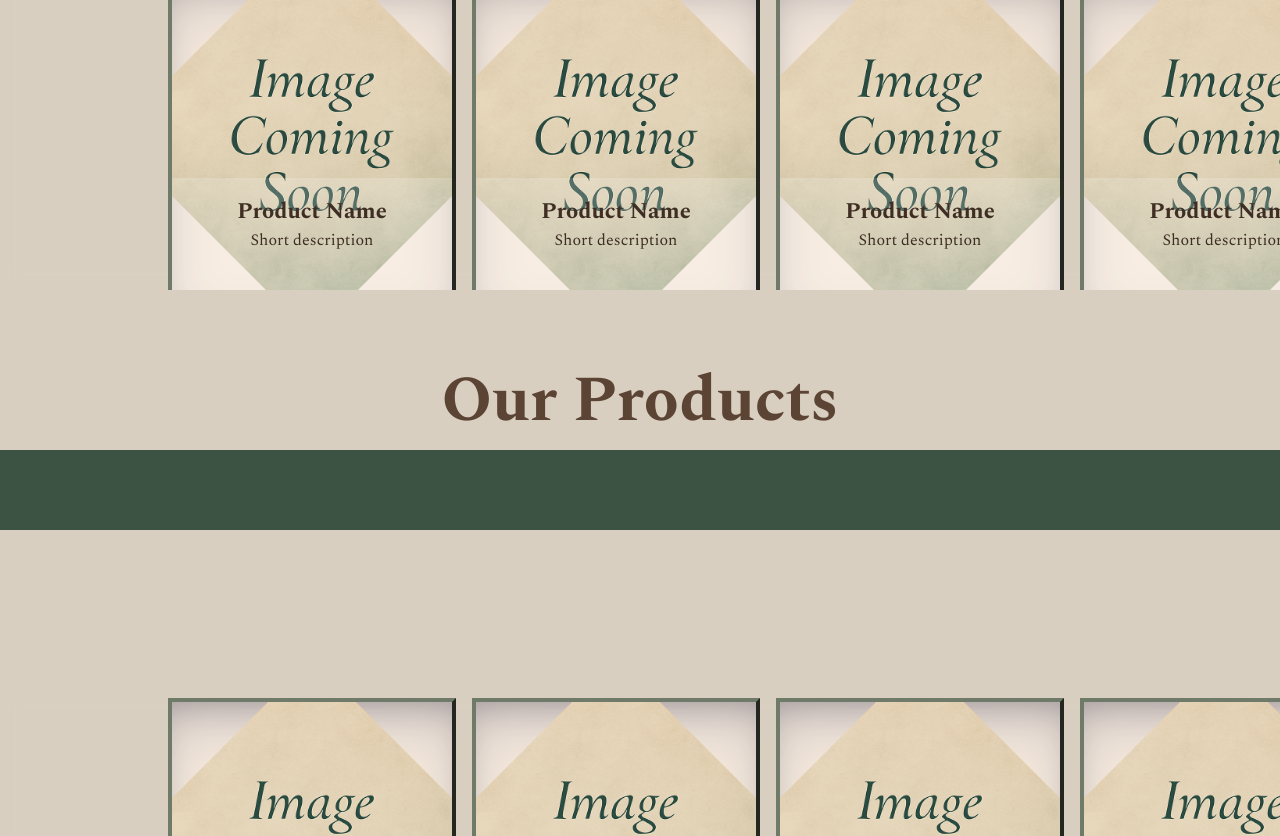
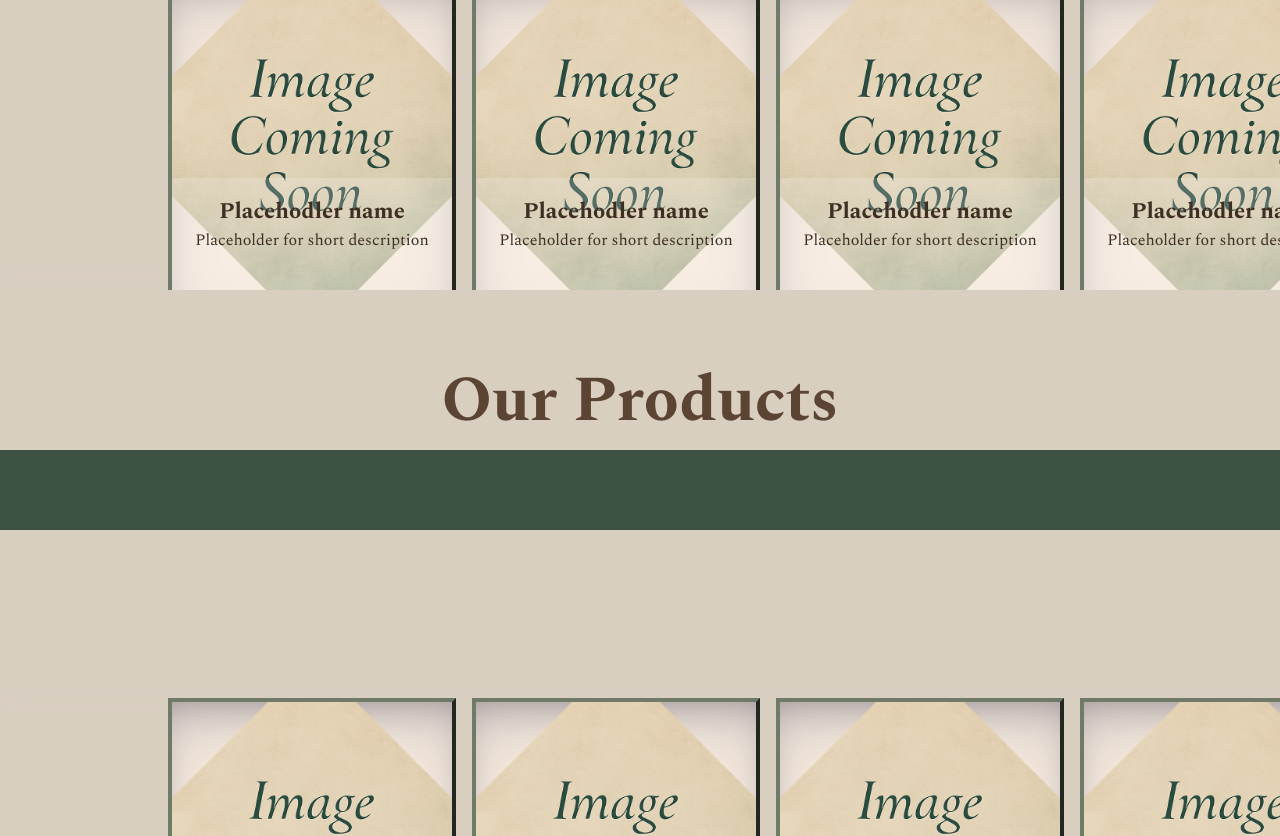
Before and after one commit to Asksolped/Faded-frame, a React (Vite) app: page / in a window 1280 px wide. Shown: the part 992-1828 px from the top of the page. Built offline with nearby package versions, Linux system fonts and the light colour scheme.

Commit message:
Props update

```diff
--- a/package.json
+++ b/package.json
@@ -13,6 +13,7 @@
     "preview": "vite preview"
   },
   "dependencies": {
+    "prop-types": "^15.8.1",
     "react": "^19.1.0",
     "react-dom": "^19.1.0"
   },
--- a/src/Card.jsx
+++ b/src/Card.jsx
@@ -1,4 +1,12 @@
-function Card(item) {
+import PropTypes from "prop-types";
+
+function Card(
+  item,
+
+  productName = "Placehodler name",
+  descriptionShort = "Placeholder for short description",
+  descriptionextended = "Placeholder for long description"
+) {
   return (
     <div className="shop-card" id={item.id}>
       <img
@@ -8,12 +16,19 @@ function Card(item) {
       />
       <div className="card-text">
         <div className="carousel-snapper"></div>
-        <h2>Product Name</h2>
-        <p className="always-show-text">Short description</p>
-        <p className="hover-show-text">Extended description</p>
+        <h2>{productName}</h2>
+        <p className="always-show-text">{descriptionShort}</p>
+        <p className="hover-show-text">{descriptionextended}</p>
       </div>
     </div>
   );
 }
 
+Card.propTypes = {
+  item: PropTypes.object.isRequired,
+  productName: PropTypes.string,
+  descriptionShort: PropTypes.string,
+  descriptionextended: PropTypes.string,
+};
+
 export default Card;
```
Also changed, not shown: 1 other file (tests, documents, lock files or other folders).
